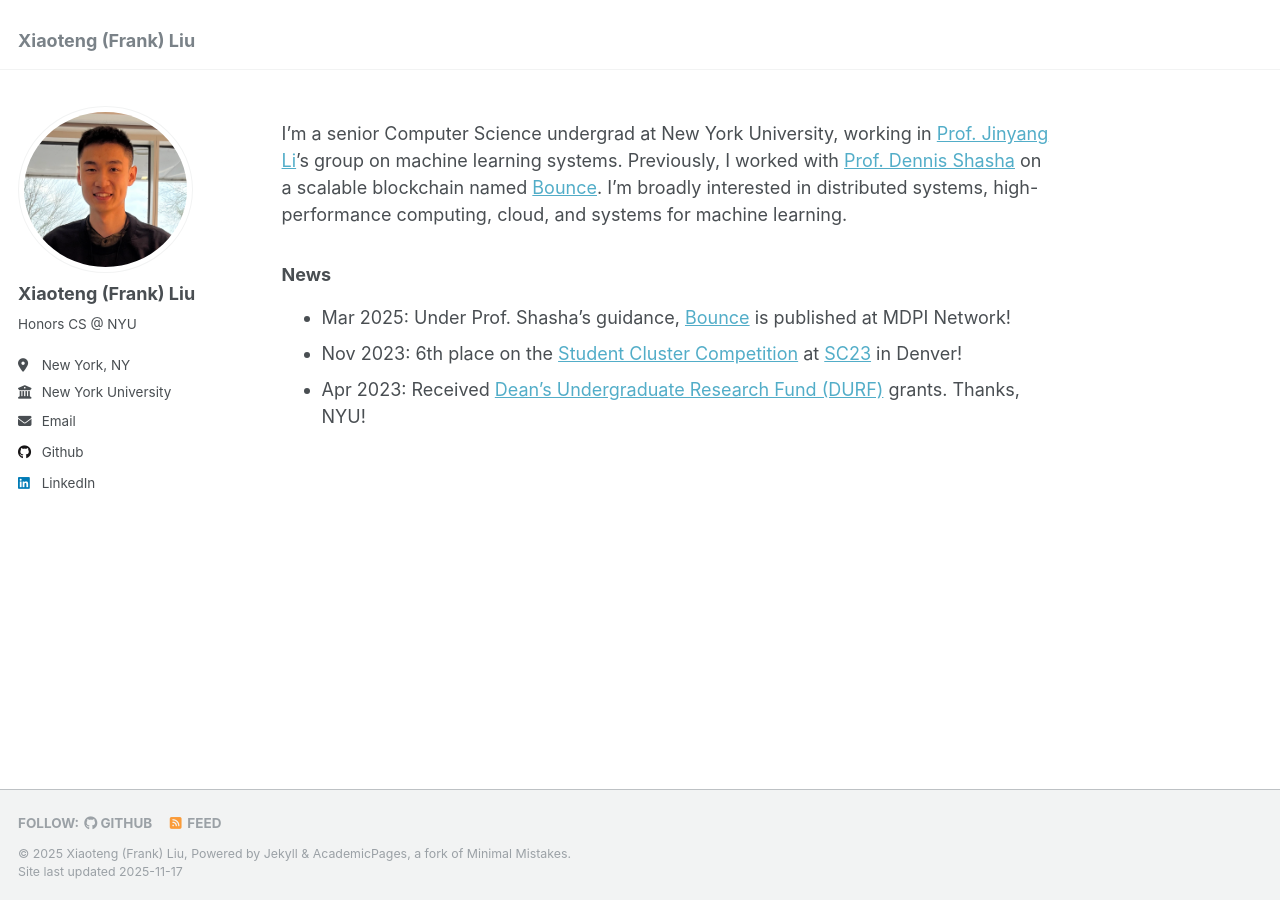
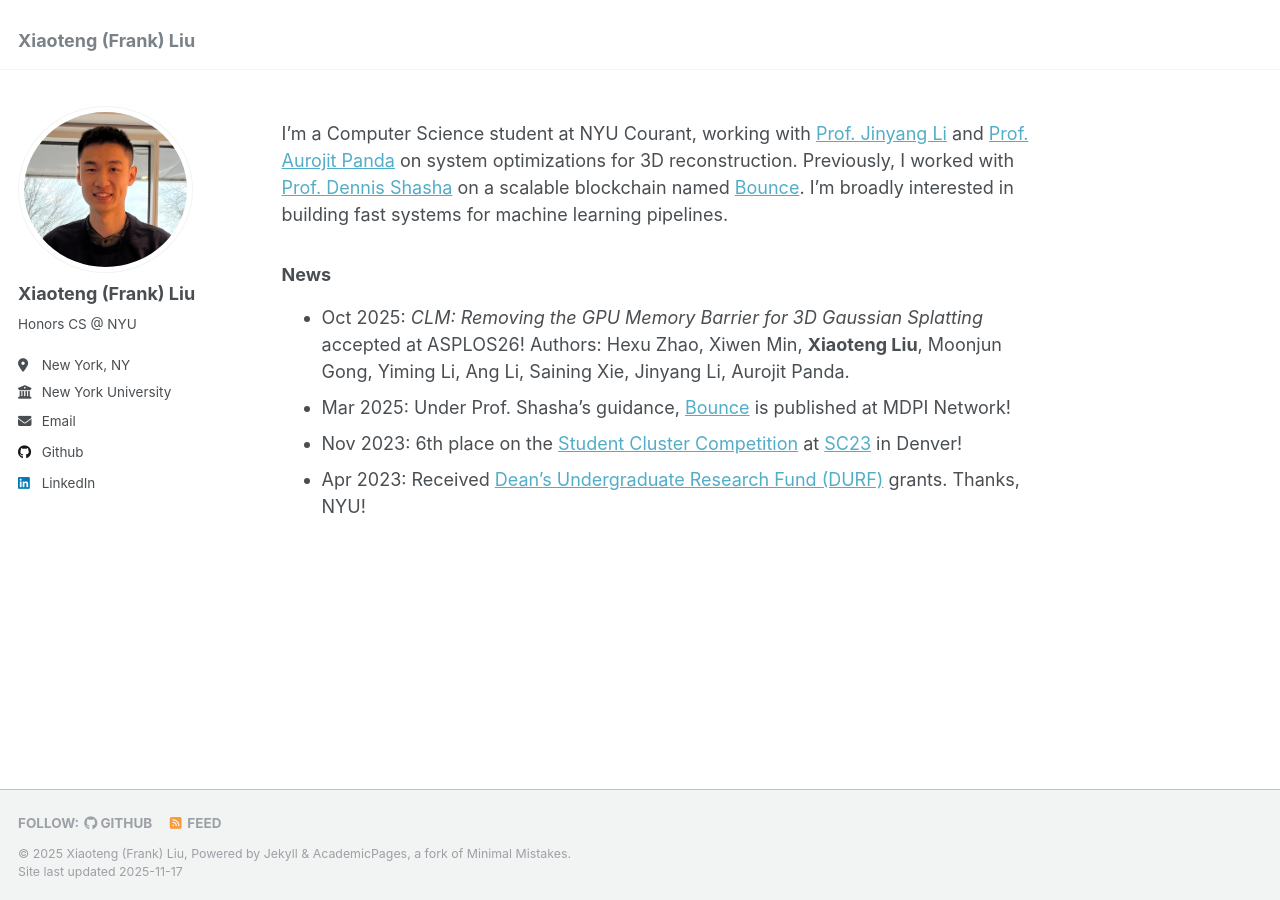
Before and after one commit to lapisliu/lapisliu.github.io, a Jekyll site: the page built from _pages/about.md, in a window 1280 px wide. Built offline with Jekyll 4.4.1, drawn with Linux system fonts in a browser that asks for light colours.

Commit message:
Revise about page
Updated research info.

```diff
--- a/_pages/about.md
+++ b/_pages/about.md
@@ -7,9 +7,10 @@
   - /about.html
 ---
 
-I'm a senior Computer Science undergrad at New York University, working in [Prof. Jinyang Li](https://scholar.google.com/citations?user=MrWIWNwAAAAJ)'s group on machine learning systems. Previously, I worked with [Prof. Dennis Shasha](https://cs.nyu.edu/~shasha/) on a scalable blockchain named [Bounce](https://www.mdpi.com/2673-8732/5/2/9). I'm broadly interested in distributed systems, high-performance computing, cloud, and systems for machine learning.
+I'm a Computer Science student at NYU Courant, working with [Prof. Jinyang Li](https://jinyangli.github.io/) and [Prof. Aurojit Panda](https://cs.nyu.edu/~apanda/) on system optimizations for 3D reconstruction. Previously, I worked with [Prof. Dennis Shasha](https://cs.nyu.edu/~shasha/) on a scalable blockchain named [Bounce](https://www.mdpi.com/2673-8732/5/2/9). I'm broadly interested in building fast systems for machine learning pipelines.
 
 ### News
+- Oct 2025: *CLM: Removing the GPU Memory Barrier for 3D Gaussian Splatting* accepted at ASPLOS26! Authors: Hexu Zhao, Xiwen Min, **Xiaoteng Liu**, Moonjun Gong, Yiming Li, Ang Li, Saining Xie, Jinyang Li, Aurojit Panda.
 - Mar 2025: Under Prof. Shasha's guidance, [Bounce](https://www.mdpi.com/2673-8732/5/2/9) is published at MDPI Network!
 - Nov 2023: 6th place on the [Student Cluster Competition](https://studentclustercompetition.us/2023/index.html) at [SC23](https://sc23.supercomputing.org/) in Denver!
 - Apr 2023: Received [Dean's Undergraduate Research Fund (DURF)](https://cas.nyu.edu/undergraduate-research/deans-undergraduate-research-fund/DURFG.html) grants. Thanks, NYU!
```
